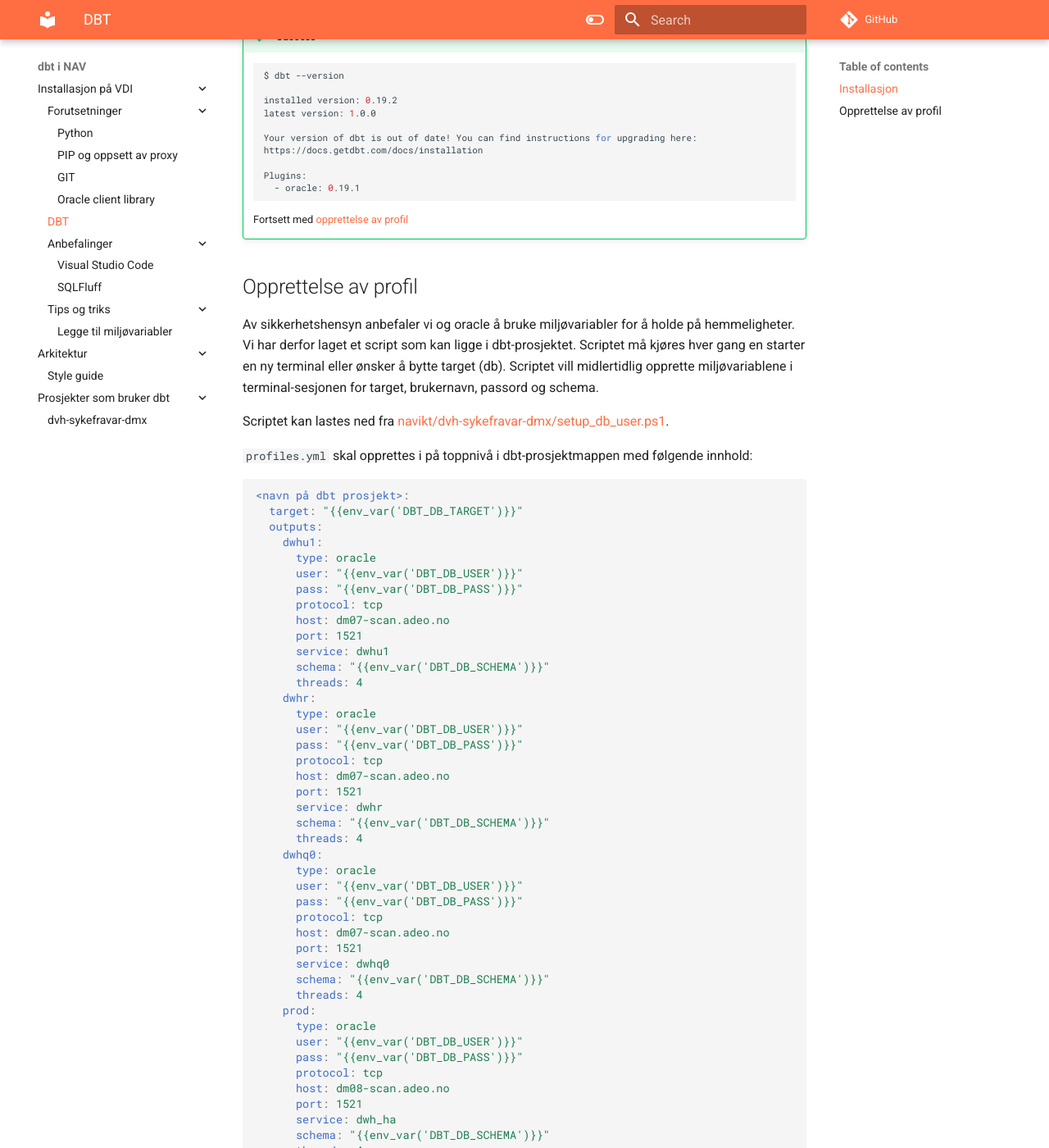
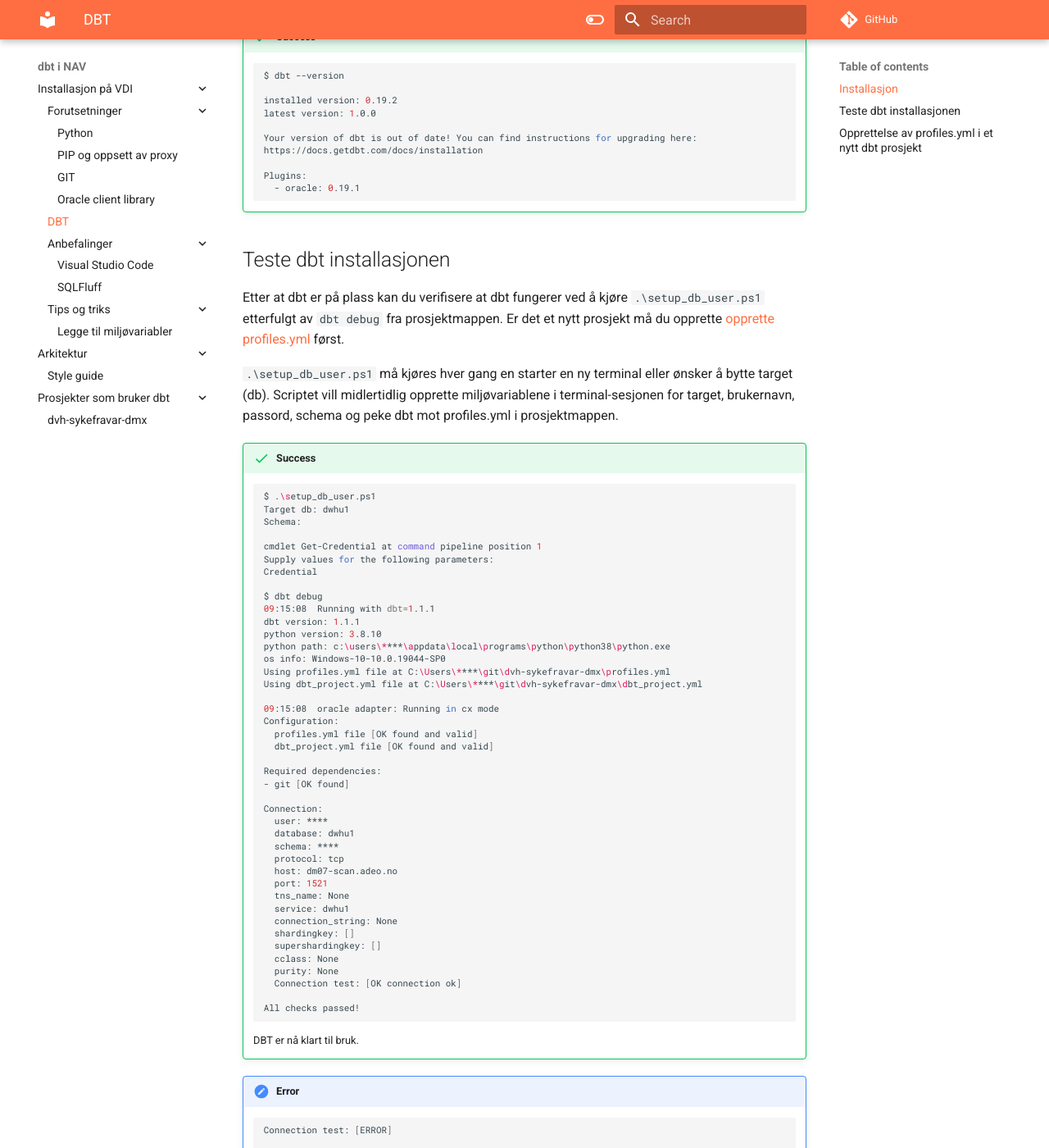
Before and after one commit to navikt/dbt-i-nav, an MkDocs documentation site: the page built from docs/vdi/dbt.md, in a window 1280 px wide and 1400 px high, scrolled down 1133 px. Shown: the whole window at 82% size. Built offline with MkDocs 1.6.1 and Material for MkDocs 9.7.7, drawn with Linux system fonts in a browser that asks for light colours; comment, search, counter and statistics services are not loaded; some of the changed text lies outside the part shown.

Commit message:
Endre hvordan profiles.yml skal opprettes

````diff
--- a/docs/vdi/dbt.md
+++ b/docs/vdi/dbt.md
@@ -64,16 +64,91 @@
     Plugins:
       - oracle: 0.19.1
     ```
+## Teste dbt installasjonen
 
-    Fortsett med [opprettelse av profil](#opprettelse-av-profil)
+Etter at dbt er på plass kan du verifisere at dbt fungerer ved å kjøre `.\setup_db_user.ps1`
+etterfulgt av `dbt debug` fra prosjektmappen. Er det et nytt prosjekt må du
+opprette [opprette profiles.yml](#opprettelse-av-profilesyml-i-et-nytt-dbt-prosjekt) først.
 
-## Opprettelse av profil
+`.\setup_db_user.ps1` må kjøres hver gang en starter en ny terminal eller
+ønsker å bytte target (db). Scriptet vill midlertidlig opprette miljøvariablene
+i terminal-sesjonen for target, brukernavn, passord, schema og peke dbt mot
+profiles.yml i prosjektmappen.
+
+!!! success
+
+    ```shell
+    $ .\setup_db_user.ps1
+    Target db: dwhu1
+    Schema:
+
+    cmdlet Get-Credential at command pipeline position 1
+    Supply values for the following parameters:
+    Credential
+
+    $ dbt debug
+    09:15:08  Running with dbt=1.1.1
+    dbt version: 1.1.1
+    python version: 3.8.10
+    python path: c:\users\****\appdata\local\programs\python\python38\python.exe
+    os info: Windows-10-10.0.19044-SP0
+    Using profiles.yml file at C:\Users\****\git\dvh-sykefravar-dmx\profiles.yml
+    Using dbt_project.yml file at C:\Users\****\git\dvh-sykefravar-dmx\dbt_project.yml
+
+    09:15:08  oracle adapter: Running in cx mode
+    Configuration:
+      profiles.yml file [OK found and valid]
+      dbt_project.yml file [OK found and valid]
+
+    Required dependencies:
+    - git [OK found]
+
+    Connection:
+      user: ****
+      database: dwhu1
+      schema: ****
+      protocol: tcp
+      host: dm07-scan.adeo.no
+      port: 1521
+      tns_name: None
+      service: dwhu1
+      connection_string: None
+      shardingkey: []
+      supershardingkey: []
+      cclass: None
+      purity: None
+      Connection test: [OK connection ok]
+
+    All checks passed!
+    ```
+
+    DBT er nå klart til bruk.
+
+!!! error
+
+    ```shell
+    Connection test: [ERROR]
+
+    2 checks failed:
+    Error from git --help: Could not find command, ensure it is in the user's PATH and that the user has permissions to run it: "git"
+
+    dbt was unable to connect to the specified database.
+    The database returned the following error:
+
+      >Database Error
+      DPI-1047: Cannot locate a 64-bit Oracle Client library: "failed to get message for Windows Error 126". See https://cx-oracle.readthedocs.io/en/latest/user_guide/installation.html for help
+
+    Check your database credentials and try again. For more information, visit:
+    https://docs.getdbt.com/docs/configure-your-profile
+    ```
+
+    [Oracle client library](oracle-client-library.md) er mest sannsynlig ikke installert.
+
+## Opprettelse av profiles.yml i et nytt dbt prosjekt
 
 Av sikkerhetshensyn anbefaler vi og oracle å bruke miljøvariabler for å holde på
-hemmeligheter. Vi har derfor laget et script som kan ligge i dbt-prosjektet.
-Scriptet må kjøres hver gang en starter en ny terminal eller ønsker å bytte
-target (db). Scriptet vill midlertidlig opprette miljøvariablene i terminal-sesjonen for
-target, brukernavn, passord og schema.
+hemmeligheter. Vi har derfor laget et script og profiles.yml som kan ligge i
+dbt-prosjektet.
 
 Scriptet kan lastes ned fra [navikt/dvh-sykefravar-dmx/setup_db_user.ps1](https://github.com/navikt/dvh-sykefravar-dmx/blob/main/setup_db_user.ps1).
 
@@ -128,74 +203,4 @@
 
 ```
 
-Etter profilen er på plass kan du verifisere at dbt fungerer ved å kjøre `.\setup_db_user.ps1`
-etterfulgt av `dbt debug` fra prosjektmappen.
-
-!!! success
-
-    ```shell
-    $ .\setup_db_user.ps1
-    Target db: dwhu1
-    Schema:
-
-    cmdlet Get-Credential at command pipeline position 1
-    Supply values for the following parameters:
-    Credential
-
-    $ dbt debug
-    09:15:08  Running with dbt=1.1.1
-    dbt version: 1.1.1
-    python version: 3.8.10
-    python path: c:\users\****\appdata\local\programs\python\python38\python.exe
-    os info: Windows-10-10.0.19044-SP0
-    Using profiles.yml file at C:\Users\****\.dbt\profiles.yml
-    Using dbt_project.yml file at C:\Users\****\git\dvh-sykefravar-dmx\dbt_project.yml
-
-    09:15:08  oracle adapter: Running in cx mode
-    Configuration:
-      profiles.yml file [OK found and valid]
-      dbt_project.yml file [OK found and valid]
-
-    Required dependencies:
-    - git [OK found]
-
-    Connection:
-      user: ****
-      database: dwhu1
-      schema: ****
-      protocol: tcp
-      host: dm07-scan.adeo.no
-      port: 1521
-      tns_name: None
-      service: dwhu1
-      connection_string: None
-      shardingkey: []
-      supershardingkey: []
-      cclass: None
-      purity: None
-      Connection test: [OK connection ok]
-
-    All checks passed!
-    ```
-
-    DBT er nå installert og klart til bruk.
-
-!!! error
-
-    ```shell
-    Connection test: [ERROR]
-
-    2 checks failed:
-    Error from git --help: Could not find command, ensure it is in the user's PATH and that the user has permissions to run it: "git"
-
-    dbt was unable to connect to the specified database.
-    The database returned the following error:
-
-      >Database Error
-      DPI-1047: Cannot locate a 64-bit Oracle Client library: "failed to get message for Windows Error 126". See https://cx-oracle.readthedocs.io/en/latest/user_guide/installation.html for help
-
-    Check your database credentials and try again. For more information, visit:
-    https://docs.getdbt.com/docs/configure-your-profile
-    ```
-
-    [Oracle client library](oracle-client-library.md) er mest sannsynlig ikke installert.
+Etter profilen er på plass prosjektmappen kan du [teste at dbt fungerer](#teste-dbt-installasjonen)
````
